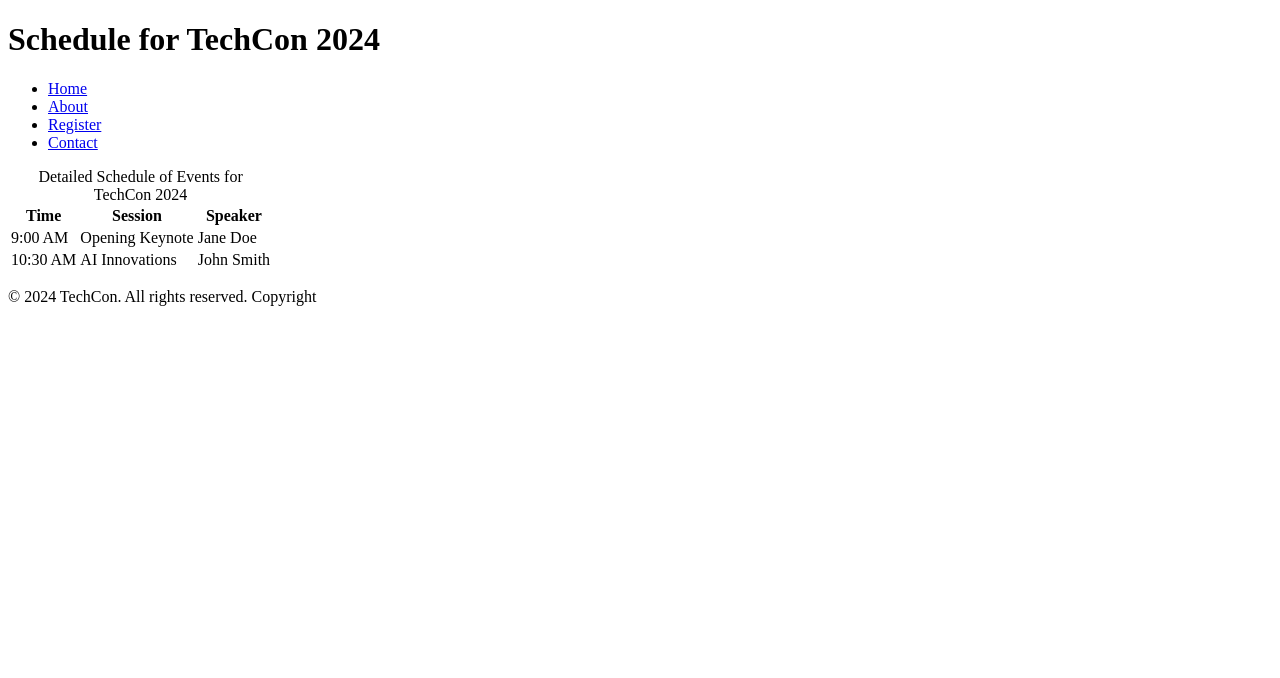
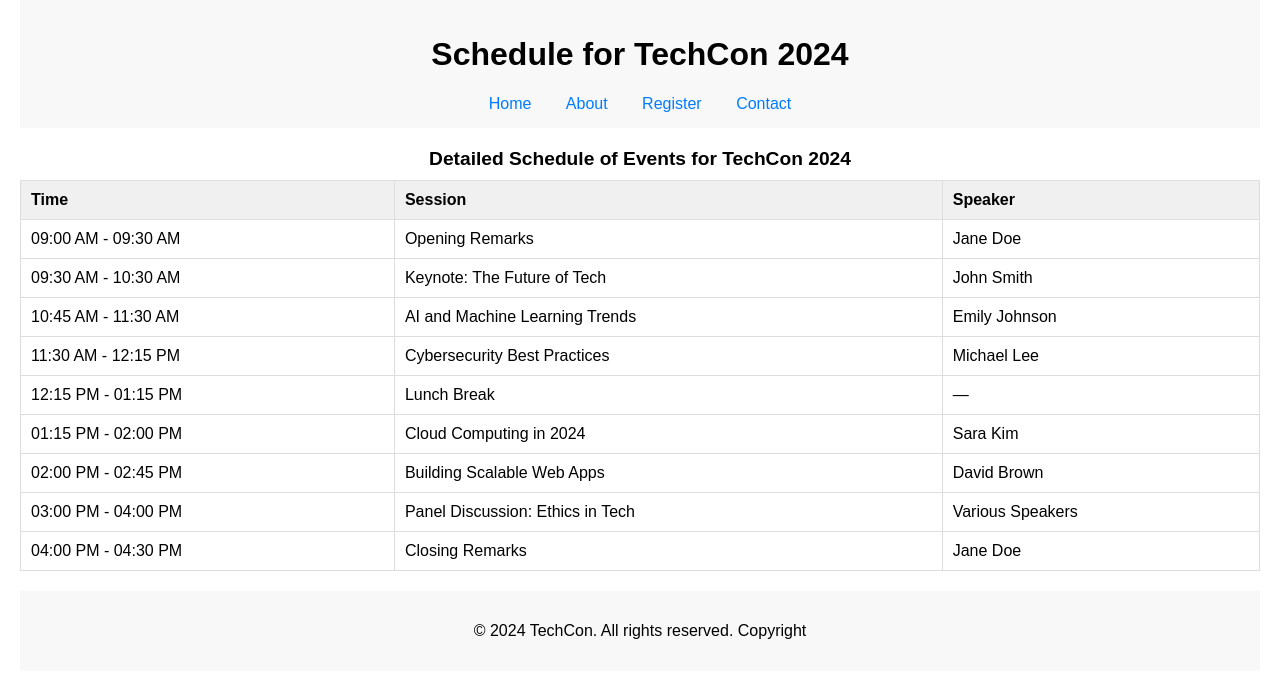
Before and after one commit to amara2002/TechCon_HTML, a plain HTML site: page techcon_website/schedule.html in a window 1280 px wide. Drawn offline with Linux system fonts and the light colour scheme.

Commit message:
Add schedule.html with detailed schedule table and footer

```diff
--- a/techcon_website/schedule.html
+++ b/techcon_website/schedule.html
@@ -1,21 +1,64 @@
 <!DOCTYPE html>
 <html lang="en">
 <head>
-    <meta charset="UTF-8" />
-    <title>Schedule for TechCon 2024</title>
+  <meta charset="UTF-8" />
+  <meta name="viewport" content="width=device-width, initial-scale=1" />
+  <title>Schedule for TechCon 2024</title>
+  <style>
+    body {
+      font-family: Arial, sans-serif;
+      margin: 0;
+      padding: 0 20px;
+    }
+    header, footer {
+      background-color: #f8f8f8;
+      padding: 15px 20px;
+      text-align: center;
+    }
+    nav a {
+      margin: 0 15px;
+      text-decoration: none;
+      color: #007bff;
+    }
+    nav a:hover {
+      text-decoration: underline;
+    }
+    main {
+      margin: 20px 0;
+    }
+    table {
+      width: 100%;
+      border-collapse: collapse;
+      margin-top: 15px;
+    }
+    caption {
+      caption-side: top;
+      font-weight: bold;
+      font-size: 1.2em;
+      margin-bottom: 10px;
+    }
+    th, td {
+      border: 1px solid #ddd;
+      padding: 10px;
+      text-align: left;
+    }
+    th {
+      background-color: #f0f0f0;
+    }
+  </style>
 </head>
 <body>
+
   <header>
     <h1>Schedule for TechCon 2024</h1>
     <nav>
-      <ul>
-        <li><a href="index.html">Home</a></li>
-        <li><a href="about.html">About</a></li>
-        <li><a href="register.html">Register</a></li>
-        <li><a href="contact.html">Contact</a></li>
-      </ul>
+      <a href="index.html">Home</a>
+      <a href="about.html">About</a>
+      <a href="register.html">Register</a>
+      <a href="contact.html">Contact</a>
     </nav>
   </header>
+
   <main>
     <table>
       <caption>Detailed Schedule of Events for TechCon 2024</caption>
@@ -28,21 +71,57 @@
       </thead>
       <tbody>
         <tr>
-          <td>9:00 AM</td>
-          <td>Opening Keynote</td>
+          <td>09:00 AM - 09:30 AM</td>
+          <td>Opening Remarks</td>
           <td>Jane Doe</td>
         </tr>
         <tr>
-          <td>10:30 AM</td>
-          <td>AI Innovations</td>
+          <td>09:30 AM - 10:30 AM</td>
+          <td>Keynote: The Future of Tech</td>
           <td>John Smith</td>
         </tr>
-        <!-- More rows as needed -->
+        <tr>
+          <td>10:45 AM - 11:30 AM</td>
+          <td>AI and Machine Learning Trends</td>
+          <td>Emily Johnson</td>
+        </tr>
+        <tr>
+          <td>11:30 AM - 12:15 PM</td>
+          <td>Cybersecurity Best Practices</td>
+          <td>Michael Lee</td>
+        </tr>
+        <tr>
+          <td>12:15 PM - 01:15 PM</td>
+          <td>Lunch Break</td>
+          <td>—</td>
+        </tr>
+        <tr>
+          <td>01:15 PM - 02:00 PM</td>
+          <td>Cloud Computing in 2024</td>
+          <td>Sara Kim</td>
+        </tr>
+        <tr>
+          <td>02:00 PM - 02:45 PM</td>
+          <td>Building Scalable Web Apps</td>
+          <td>David Brown</td>
+        </tr>
+        <tr>
+          <td>03:00 PM - 04:00 PM</td>
+          <td>Panel Discussion: Ethics in Tech</td>
+          <td>Various Speakers</td>
+        </tr>
+        <tr>
+          <td>04:00 PM - 04:30 PM</td>
+          <td>Closing Remarks</td>
+          <td>Jane Doe</td>
+        </tr>
       </tbody>
     </table>
   </main>
+
   <footer>
     <p>&copy; 2024 TechCon. All rights reserved. Copyright</p>
   </footer>
+
 </body>
 </html>
```
